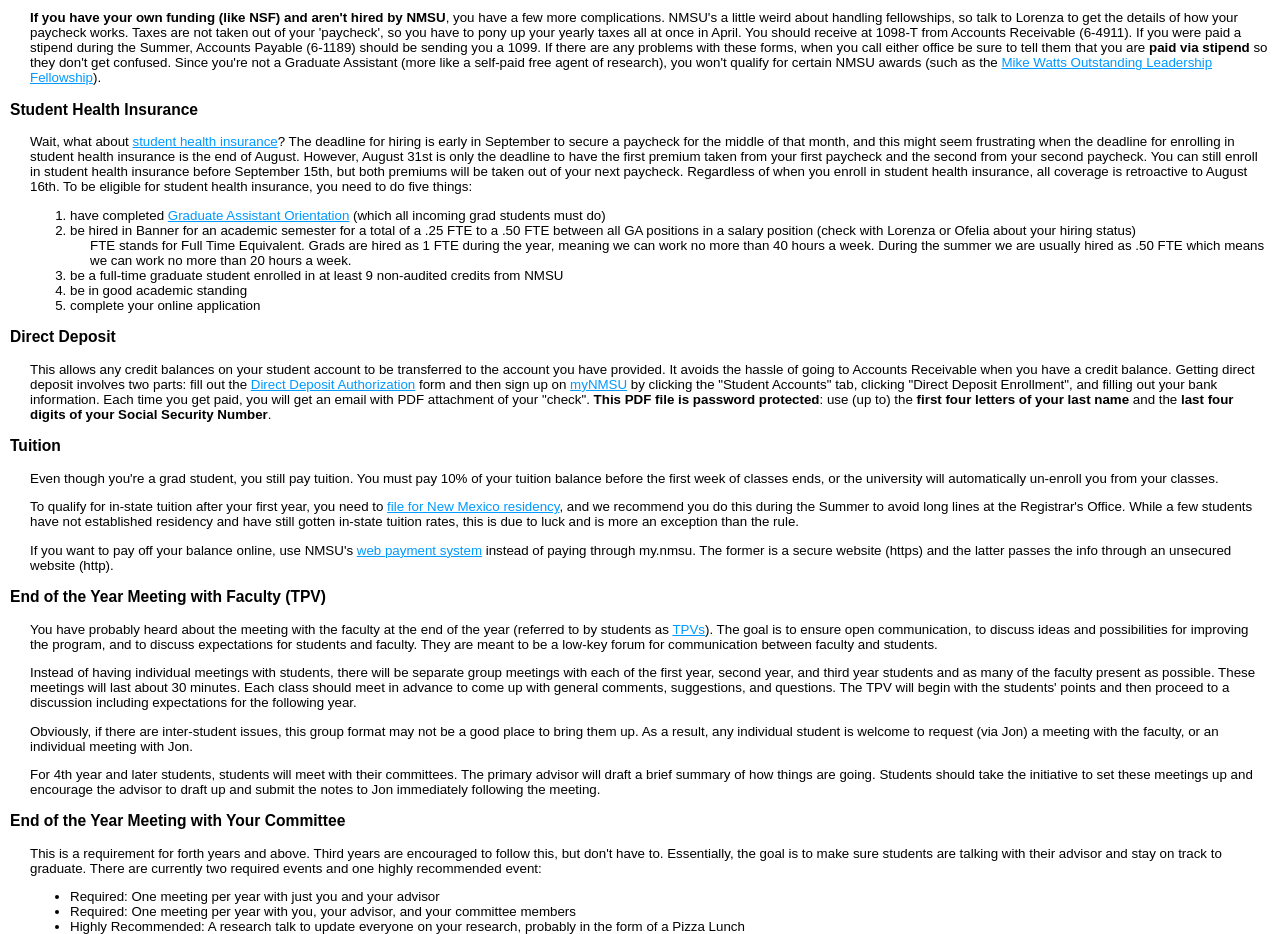
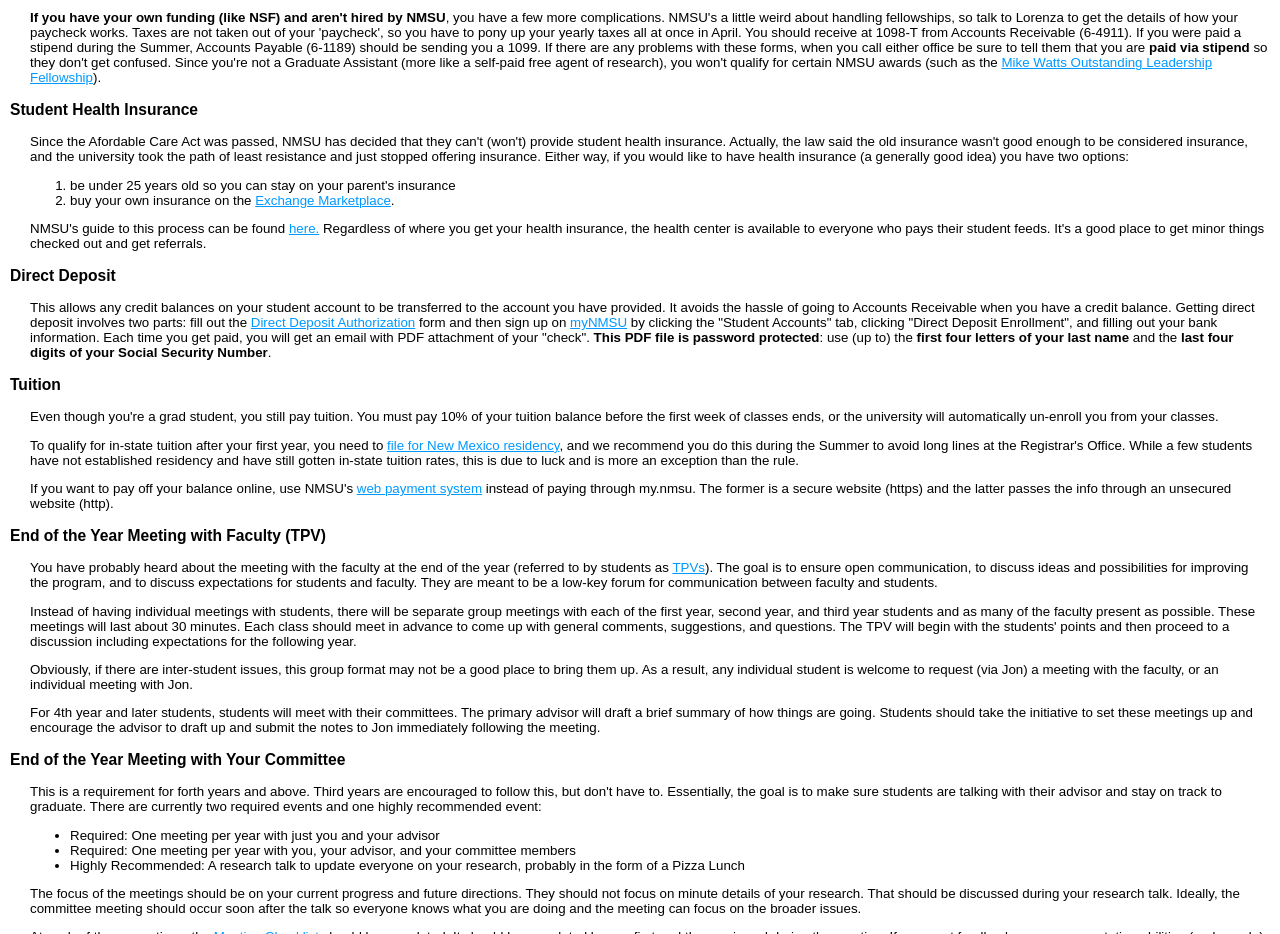
Before and after one commit to jrvliet/agso, a plain HTML site: page nmnmsu.html in a window 1280 px wide. Shown: the part 1980-2914 px from the top of the page. Drawn offline with Linux system fonts and the light colour scheme; a script that the page names is missing.

Commit message:
Updated health insurance section

```diff
--- a/nmnmsu.html
+++ b/nmnmsu.html
@@ -135,21 +135,40 @@ We can help by registering for classes as soon as possible. We must be registere
 <p> Lorenza recommends that all students sign up for <a href="#deposit">direct deposit</a>.</p>
 <p><a name="nsf"></a><strong>If you have your own funding (like NSF) and aren't hired by NMSU</strong>, you have a few more complications.  NMSU's a little weird about handling fellowships, so talk to Lorenza to get the details of how your paycheck works.  Taxes are not taken out of your 'paycheck', so you have to pony up your yearly taxes all at once in April.  You should receive at 1098-T from Accounts Receivable (6-4911).  If you were paid a stipend during the Summer, Accounts Payable (6-1189) should be sending you a 1099.  If there are any problems with these forms, when you call either office be sure to tell them that you are <strong>paid via stipend</strong> so they don't get confused.  Since you're not a Graduate Assistant (more like a self-paid free agent of research), you won't qualify for certain NMSU awards (such as the <a href="http://gradschool.nmsu.edu/gradschool/MikeWatts.html">Mike Watts Outstanding Leadership Fellowship</a>).</p>
 </div>
+
+
+
+
+
+
+
+
+
 <a name="health"></a><h3>Student Health Insurance</h3>
 <div style="margin-left:20px;">
-Wait, what about <a href="http://benefits.nmsu.edu/insurance/grad-health">student health insurance</a>? The deadline for hiring is early in September to secure a paycheck for the middle of that month, and this might seem frustrating when the deadline for enrolling in student health insurance is the end of August. However, August 31st is only the deadline to have the first premium taken from your first paycheck and the second from your second paycheck. You can still enroll in student health insurance before September 15th, but both premiums will be taken out of your next paycheck. Regardless of when you enroll in student health insurance, all coverage is retroactive to August 16th.
-To be eligible for student health insurance, you need to do five things:
+Since the Afordable Care Act was passed, NMSU has decided that they can't (won't)
+provide student health insurance. Actually, the law said the old insurance wasn't
+good enough to be considered insurance, and the university took the path of least
+resistance and just stopped offering insurance. Either way, if you would like to
+have health insurance (a generally good idea) you have two options:
 <ol>
-<li>have completed <a href="http://training.nmsu.edu/registration/event.php?course=98">Graduate Assistant Orientation</a> (which all incoming grad students must do)</li>
-<li>be hired in Banner for an academic semester for a total of a .25 FTE to a .50 FTE between all GA positions in a salary position (check with Lorenza or Ofelia about your hiring status)<br />
-<div style="margin-left:20px;">
-FTE stands for Full Time Equivalent. Grads are hired as 1 FTE during the year, meaning we can work no more than 40 hours a week. During the summer we are usually hired as .50 FTE which means we can work no more than 20 hours a week.
-</div></li>
-<li>be a full-time graduate student enrolled in at least 9 non-audited credits from NMSU</li>
-<li>be in good academic standing</li>
-<li>complete your online application<!--<a href="https://hrs-apps.nmsu.edu:8443/hrp/faces/login.xhtml">online application</a>--></li>
+<li> be under 25 years old so you can stay on your parent's insurance
+<li> buy your own insurance on the <a href="http://www.bewellnm.com">Exchange
+Marketplace</a>.
 </ol>
+NMSU's guide to this process can be found
+<a href="http://benefits.nmsu.edu/insurance/ins-exchange/">here.</a>
+
+Regardless of where you get your health insurance, the health center is available
+to everyone who pays their student feeds. It's a good place to get minor things
+checked out and get referrals.
+
 </div>
+
+
+
+
+
 <a name="deposit"></a><h3>Direct Deposit</h3>
 <div style="margin-left:20px;">
 This allows any credit balances on your student account to be transferred to the account you have provided. It avoids the hassle of going to Accounts Receivable when you have a credit balance. Getting direct deposit involves two parts: fill out the <a href="https://www.nmsu.edu/~payroll/Forms/DD_input.htm">Direct Deposit Authorization</a> form and then sign up on <a href="http://my.nmsu.edu/">myNMSU</a> by clicking the &quot;Student Accounts&quot; tab, clicking &quot;Direct Deposit Enrollment&quot;, and filling out your bank information.
```
